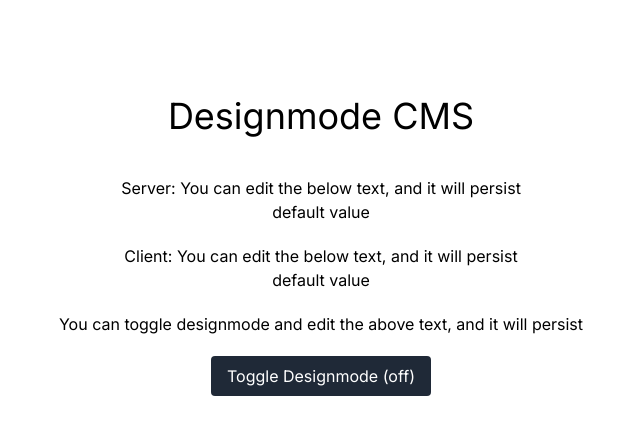
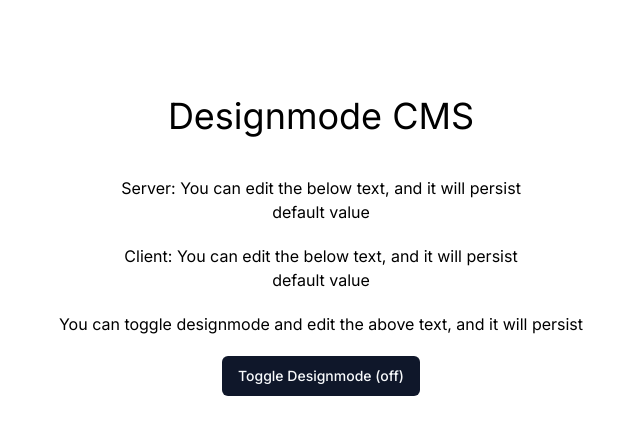
Before and after one commit to chribjel/designmode-cms, a Next.js app: page / in a window 1280 px wide. Shown: the top 434 px of the page, without its empty margins (319-959 px from the left). Built offline with nearby package versions, Linux system fonts and the light colour scheme; no server answers; the database is empty.

Commit message:
shadcn button

```diff
--- a/package.json
+++ b/package.json
@@ -13,6 +13,7 @@
 		"lint": "next lint"
 	},
 	"dependencies": {
+		"@radix-ui/react-slot": "^1.0.2",
 		"@t3-oss/env-nextjs": "0.7.3",
 		"@vercel/kv": "^1.0.1",
 		"autoprefixer": "10.4.16",
--- a/src/app/designmode.tsx
+++ b/src/app/designmode.tsx
@@ -1,12 +1,12 @@
 "use client";
 
 import { useState } from "react";
+import { Button } from "@/components/ui/button";
 
 export function ToggleDesignmode() {
 	const [designMode, setDesignMode] = useState(false);
 	return (
-		<button
-			className="rounded bg-gray-800 px-4 py-2 text-white"
+		<Button
 			onClick={() => {
 				if (document.designMode === "on") {
 					document.designMode = "off";
@@ -18,6 +18,6 @@
 			}}
 		>
 			Toggle Designmode ({designMode ? "on" : "off"})
-		</button>
+		</Button>
 	);
 }
--- /dev/null
+++ b/src/components/ui/button.tsx
@@ -0,0 +1,56 @@
+import * as React from "react"
+import { Slot } from "@radix-ui/react-slot"
+import { cva, type VariantProps } from "class-variance-authority"
+
+import { cn } from "@/lib/utils"
+
+const buttonVariants = cva(
+  "inline-flex items-center justify-center whitespace-nowrap rounded-md text-sm font-medium ring-offset-white transition-colors focus-visible:outline-none focus-visible:ring-2 focus-visible:ring-slate-950 focus-visible:ring-offset-2 disabled:pointer-events-none disabled:opacity-50 dark:ring-offset-slate-950 dark:focus-visible:ring-slate-300",
+  {
+    variants: {
+      variant: {
+        default: "bg-slate-900 text-slate-50 hover:bg-slate-900/90 dark:bg-slate-50 dark:text-slate-900 dark:hover:bg-slate-50/90",
+        destructive:
+          "bg-red-500 text-slate-50 hover:bg-red-500/90 dark:bg-red-900 dark:text-slate-50 dark:hover:bg-red-900/90",
+        outline:
+          "border border-slate-200 bg-white hover:bg-slate-100 hover:text-slate-900 dark:border-slate-800 dark:bg-slate-950 dark:hover:bg-slate-800 dark:hover:text-slate-50",
+        secondary:
+          "bg-slate-100 text-slate-900 hover:bg-slate-100/80 dark:bg-slate-800 dark:text-slate-50 dark:hover:bg-slate-800/80",
+        ghost: "hover:bg-slate-100 hover:text-slate-900 dark:hover:bg-slate-800 dark:hover:text-slate-50",
+        link: "text-slate-900 underline-offset-4 hover:underline dark:text-slate-50",
+      },
+      size: {
+        default: "h-10 px-4 py-2",
+        sm: "h-9 rounded-md px-3",
+        lg: "h-11 rounded-md px-8",
+        icon: "h-10 w-10",
+      },
+    },
+    defaultVariants: {
+      variant: "default",
+      size: "default",
+    },
+  }
+)
+
+export interface ButtonProps
+  extends React.ButtonHTMLAttributes<HTMLButtonElement>,
+    VariantProps<typeof buttonVariants> {
+  asChild?: boolean
+}
+
+const Button = React.forwardRef<HTMLButtonElement, ButtonProps>(
+  ({ className, variant, size, asChild = false, ...props }, ref) => {
+    const Comp = asChild ? Slot : "button"
+    return (
+      <Comp
+        className={cn(buttonVariants({ variant, size, className }))}
+        ref={ref}
+        {...props}
+      />
+    )
+  }
+)
+Button.displayName = "Button"
+
+export { Button, buttonVariants }
```
Also changed, not shown: 1 other file (tests, documents, lock files or other folders).
